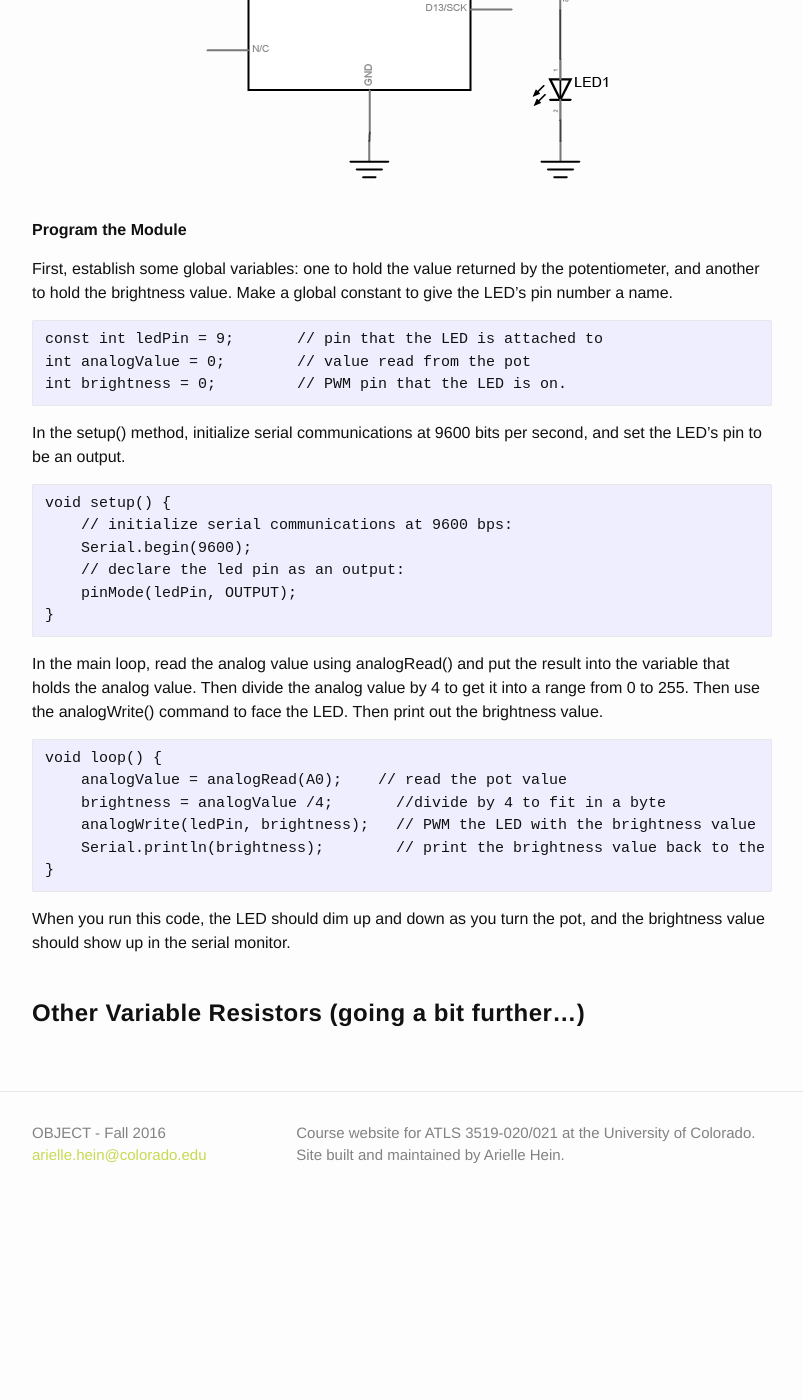
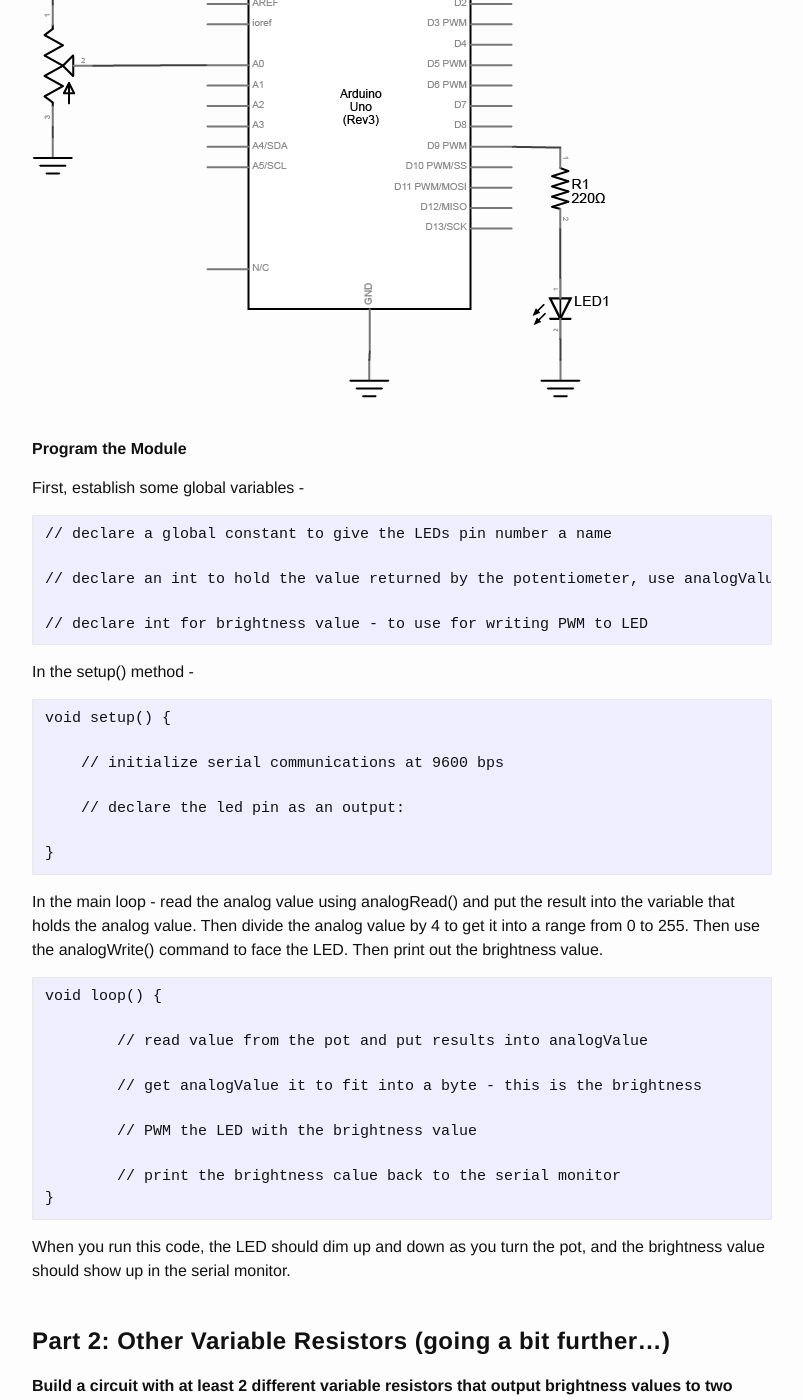
Before and after one commit to coloringchaos/object-fall-16, a Jekyll site: the page built from assignments/lab-5.md, in a window 1280 px wide and 1400 px high, scrolled down 1183 px. Shown: the whole window, without its empty margins (238-1041 px from the left). Built offline with Jekyll 4.4.1, drawn with Linux system fonts in a browser that asks for light colours; before the commit the page ends 2410 px from its top, so only the background shows below that; some of the changed text lies outside the part shown.

Commit message:
adding lab 5

```diff
--- a/assignments/lab-5.md
+++ b/assignments/lab-5.md
@@ -6,7 +6,10 @@ permalink: /lab-5/
 
 # **Lab Objectives:**
 
-+
++ Read Analog sensor values using `analogRead()`
++ Print sensor values to the serial monitor
++ Use `analogWrite` on a PWM pin
++ Learn to fit an analog input reading into a single byte using division or the `map()` function
 
 # **Lab 5 Resources:**
 
@@ -22,9 +25,13 @@ permalink: /lab-5/
 + LEDs of different colors
 + 560 ohm (or anything from 220 to 1K) and 10 Kilohm resistors
 + 10Kohm potentiometer
-+ Force-sensing Resistors (or a different for of variable resistor)
++ 2 Variable Resistors
 
-**Setup the breadboard** - Connect a potentiometer to analog in pin 0 of the module, and an LED and a resistor to digital pin 9:
+# **Part 1: Potentiometer**
+
+**Build a circuit with a potentiometer as the input, and an LED as the output. Use `analogRead()` for the incoming potentiometer value, and `analogWrite()` to set the brightness of the LED.**
+
+**Setup the breadboard** <br> Connect a potentiometer to analog in pin 0 of the module, and an LED and a resistor to digital pin 9:
 
 <br>
 ![Lab 5 Schematic - Analog Input](/object-fall-16/assets/lab5-01.png)
@@ -32,30 +39,57 @@ permalink: /lab-5/
 
 **Program the Module**
 
-First, establish some global variables: one to hold the value returned by the potentiometer, and another to hold the brightness value. Make a global constant to give the LED’s pin number a name.
+First, establish some global variables -
 
-	const int ledPin = 9;       // pin that the LED is attached to
-	int analogValue = 0;        // value read from the pot
-	int brightness = 0;         // PWM pin that the LED is on.
+	// declare a global constant to give the LEDs pin number a name
 
-In the setup() method, initialize serial communications at 9600 bits per second, and set the LED’s pin to be an output.
+	// declare an int to hold the value returned by the potentiometer, use analogValue
+
+	// declare int for brightness value - to use for writing PWM to LED
+
+In the setup() method -
 
 	void setup() {
-	    // initialize serial communications at 9600 bps:
-	    Serial.begin(9600);
+
+	    // initialize serial communications at 9600 bps
+
 	    // declare the led pin as an output:
-	    pinMode(ledPin, OUTPUT);
+
 	}
 
-In the main loop, read the analog value using analogRead() and put the result into the variable that holds the analog value. Then divide the analog value by 4 to get it into a range from 0 to 255. Then use the analogWrite() command to face the LED. Then print out the brightness value.
+In the main loop -
+read the analog value using analogRead() and put the result into the variable that holds the analog value. Then divide the analog value by 4 to get it into a range from 0 to 255. Then use the analogWrite() command to face the LED. Then print out the brightness value.
 
 	void loop() {
-	    analogValue = analogRead(A0);    // read the pot value
-	    brightness = analogValue /4;       //divide by 4 to fit in a byte
-	    analogWrite(ledPin, brightness);   // PWM the LED with the brightness value
-	    Serial.println(brightness);        // print the brightness value back to the serial monitor
+
+		// read value from the pot and put results into analogValue
+
+		// get analogValue it to fit into a byte - this is the brightness
+
+		// PWM the LED with the brightness value
+
+		// print the brightness calue back to the serial monitor
 	}
 
 When you run this code, the LED should dim up and down as you turn the pot, and the brightness value should show up in the serial monitor.
 
-# **Other Variable Resistors** (going a bit further...)
+# **Part 2: Other Variable Resistors** (going a bit further...)
+
+**Build a circuit with at least 2 different variable resistors that output brightness values to two different colored LEDs**
+
+Build two voltage divider circuits that connect to A0 and A1, using ***variable resistors*** for R3 and R4 (try a photocell or an FSR). To both pin 9 and 10, connect a resistor + LED. Use different colors for LED1 and LED2.
+
+<br>
+![Lab 5 Schematic - Analog Input](/object-fall-16/assets/lab5-02.png)
+<br><br>
+
+In Part 1, you used a potentiometer as input which always gives the full range of analog values, which is 0 to 1023. You can divide this value by 4 to get a range of 0 to 255, which is the full output range of the analogWrite() command.
+
+A voltage divider circuit, on the other hand, can’t give you the full range. The fixed resistor in the circuit limits the range. You’ll need to modify the code or the resistor if you want a different range.
+
+Use the serial monitor to find your sensor range. Then use the [`map()`](https://www.arduino.cc/en/Reference/Map) function to map the *actual* range that the sensor gives as input to the range that the LED needs as output.
+
+
+# **Lab 5 is due before class on Thursday September 22nd**
+
+Your blog response should include a *clear* video of **both** of your working circuits and a brief description of what you made. Submit a link to your blog post on Edmodo.
```
Also changed, not shown: schedule.md (+1 -1 lines), assets/lab5-02.png (added).
